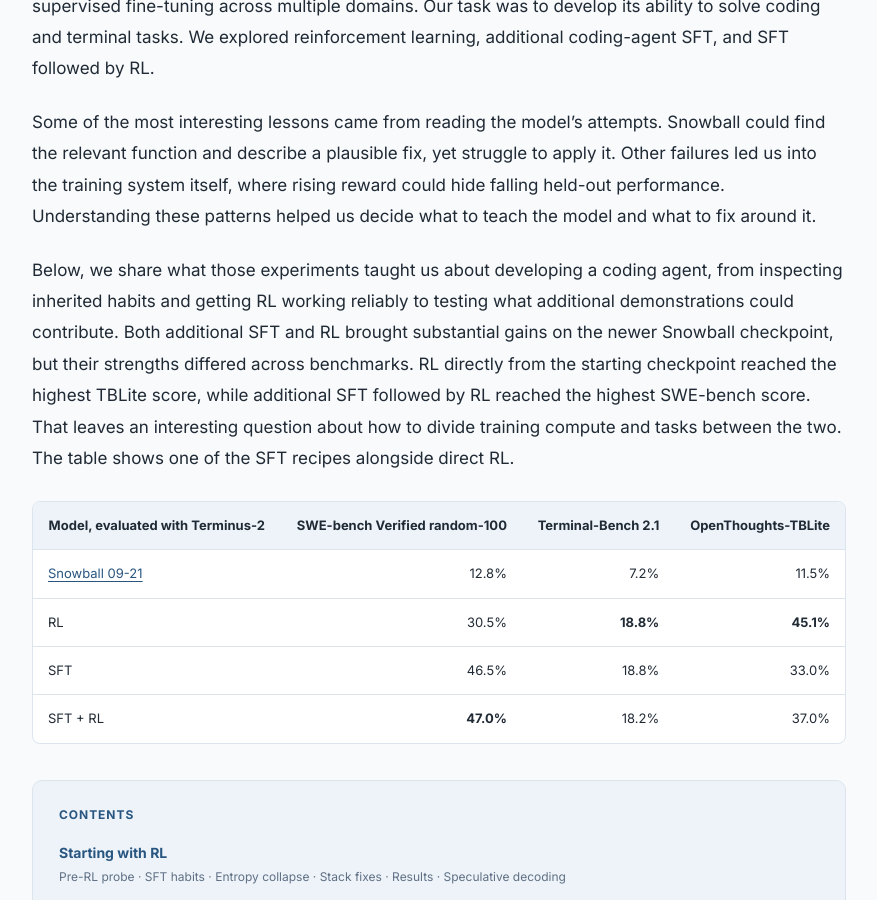
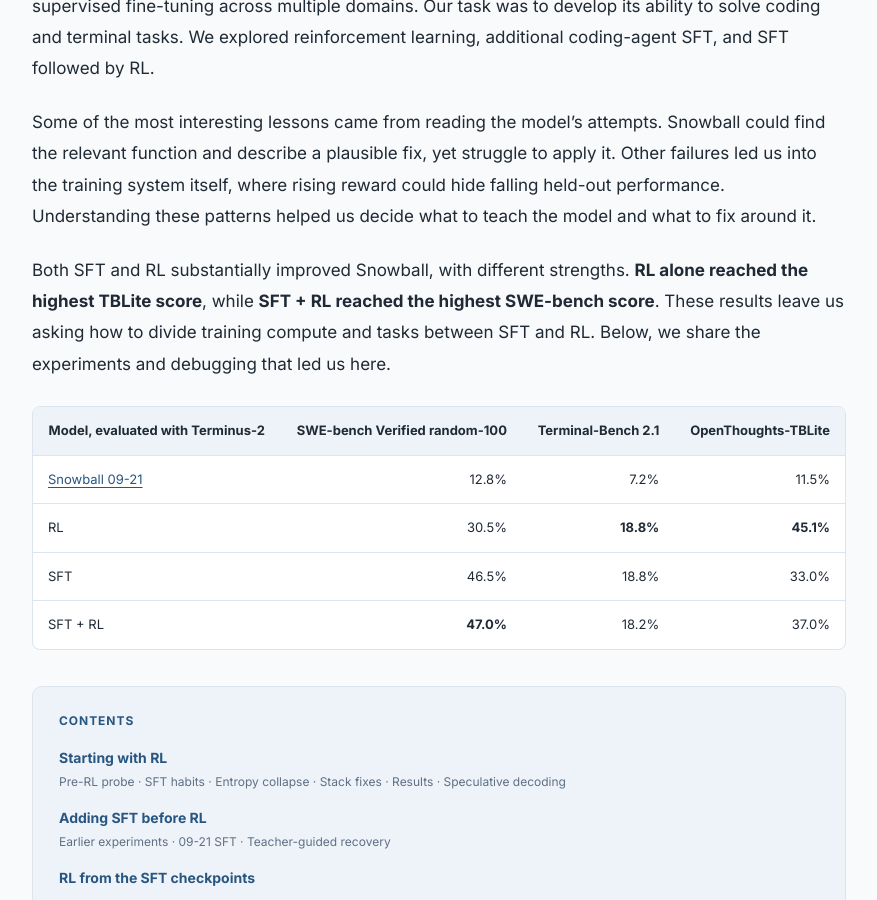
Before and after one commit to lukedhlee/lukedhlee.github.io, a Jekyll site: the page built from _posts/2026-10-21-turning-snowball-into-a-coding-agent.md, in a window 1280 px wide and 900 px high, scrolled down 1370 px. Shown: the whole window, without its empty margins (201-1078 px from the left). Built offline with Jekyll 4.4.1, drawn with Linux system fonts in a browser that asks for light colours.

Commit message:
Shorten intro takeaway and emphasize benchmark results

```diff
--- a/_posts/2026-10-21-turning-snowball-into-a-coding-agent.md
+++ b/_posts/2026-10-21-turning-snowball-into-a-coding-agent.md
@@ -26,7 +26,7 @@
 
 Some of the most interesting lessons came from reading the model’s attempts. Snowball could find the relevant function and describe a plausible fix, yet struggle to apply it. Other failures led us into the training system itself, where rising reward could hide falling held-out performance. Understanding these patterns helped us decide what to teach the model and what to fix around it.
 
-Below, we share what those experiments taught us about developing a coding agent, from inspecting inherited habits and getting RL working reliably to testing what additional demonstrations could contribute. Both additional SFT and RL brought substantial gains on the newer Snowball checkpoint, but their strengths differed across benchmarks. RL directly from the starting checkpoint reached the highest TBLite score, while additional SFT followed by RL reached the highest SWE-bench score. That leaves an interesting question about how to divide training compute and tasks between the two. The table shows one of the SFT recipes alongside direct RL.
+Both SFT and RL substantially improved Snowball, with different strengths. **RL alone reached the highest TBLite score**, while **SFT + RL reached the highest SWE-bench score**. These results leave us asking how to divide training compute and tasks between SFT and RL. Below, we share the experiments and debugging that led us here.
 
 <div class="table-wrap" markdown="1">
 
```
